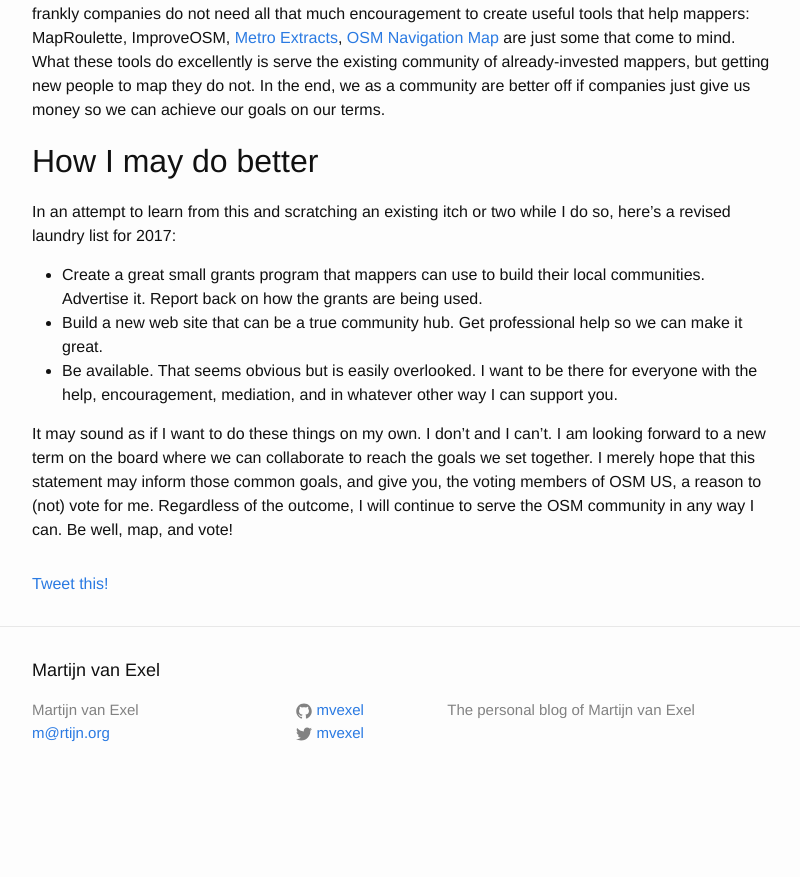
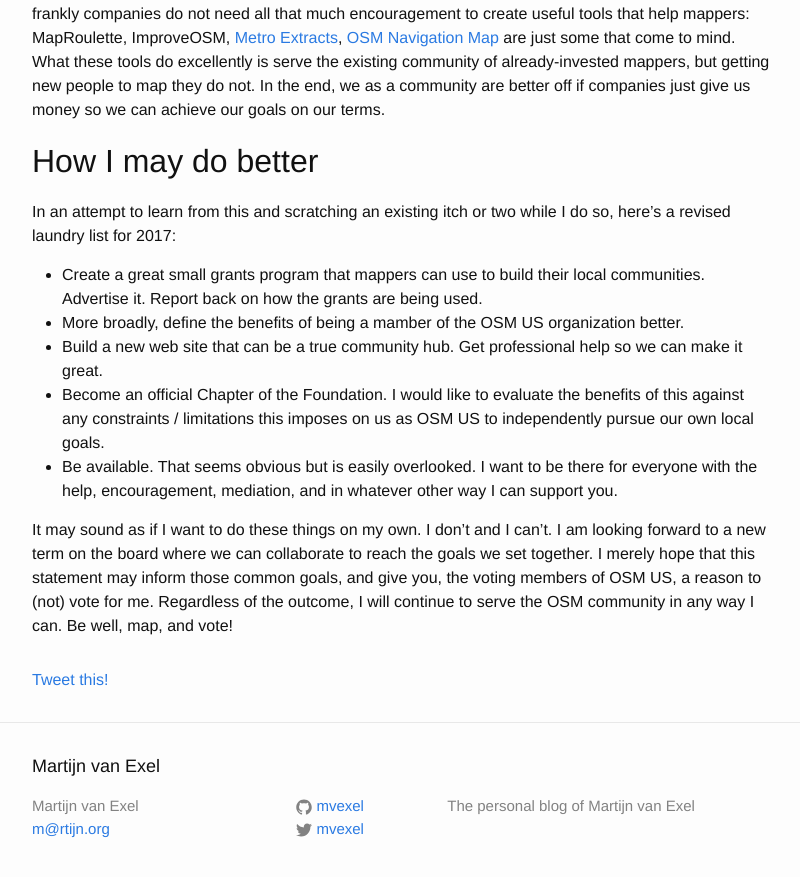
Before and after one commit to openbrian/mvexel.github.io, a Jekyll site: the page built from _posts/2016-11-22-osmus-manifesto.md, in a window 1280 px wide and 900 px high, scrolled down 1566 px. Shown: the top 877 px of the window, without its empty margins (238-1038 px from the left). Built offline with Jekyll 4.4.1, drawn with Linux system fonts in a browser that asks for light colours; comment, search, counter and statistics services are not loaded; before the commit the page ends 2370 px from its top, so only the background shows below that.

Commit message:
tweak to list

```diff
--- a/_posts/2016-11-22-osmus-manifesto.md
+++ b/_posts/2016-11-22-osmus-manifesto.md
@@ -33,7 +33,9 @@ Encouraging companies to publish more useful tools proved to be an easier 'promi
 In an attempt to learn from this and scratching an existing itch or two while I do so, here's a revised laundry list for 2017:
 
 * Create a great small grants program that mappers can use to build their local communities. Advertise it. Report back on how the grants are being used.
+* More broadly, define the benefits of being a mamber of the OSM US organization better.
 * Build a new web site that can be a true community hub. Get professional help so we can make it great.
+* Become an official Chapter of the Foundation. I would like to evaluate the benefits of this against any constraints / limitations this imposes on us as OSM US to independently pursue our own local goals.
 * Be available. That seems obvious but is easily overlooked. I want to be there for everyone with the help, encouragement, mediation, and in whatever other way I can support you.
 
 It may sound as if I want to do these things on my own. I don't and I can't. I am looking forward to a new term on the board where we can collaborate to reach the goals we set together. I merely hope that this statement may inform those common goals, and give you, the voting members of OSM US, a reason to (not) vote for me. Regardless of the outcome, I will continue to serve the OSM community in any way I can. Be well, map, and vote!
```
